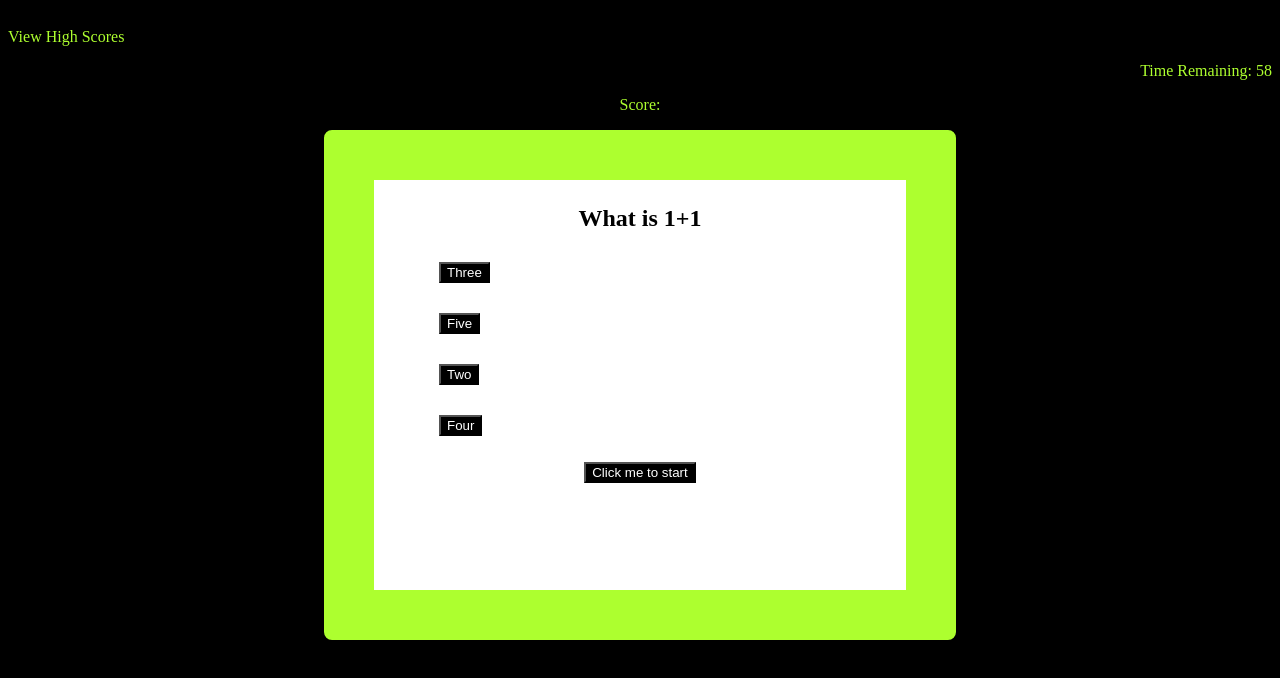
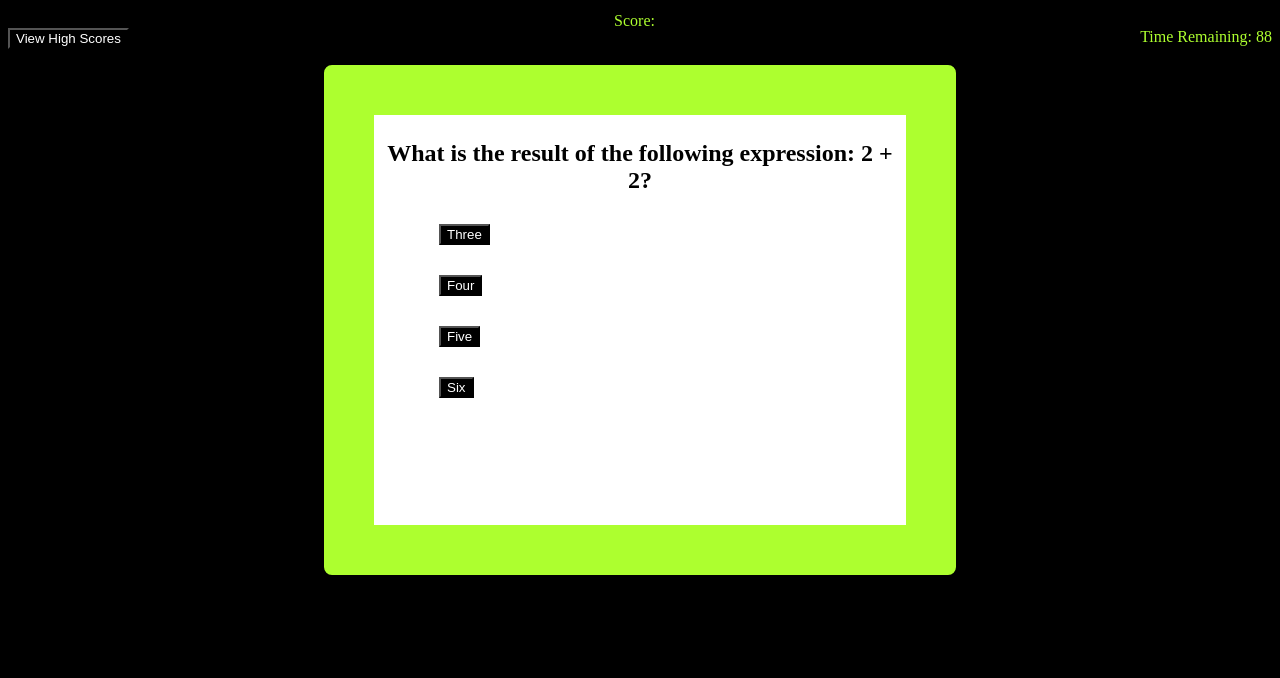
Before and after one commit to kbliss86/web-api-code-quiz, a plain HTML site: page index.html in a window 1280 px wide. Both pictures are taken after a click on the button "Click me to start". Shown: the part 98-776 px from the top of the page. Drawn offline with Linux system fonts and the light colour scheme.

Commit message:
added some adjustments to CSS to better position the nav bar, added in the javascript to handle the addition of highscores to local storage as well as a function to display them, added button to nav bar for High Scores as well as some comments

```diff
--- a/assets/css/style.css
+++ b/assets/css/style.css
@@ -16,26 +16,29 @@
     justify-content: center;
 }
 
+.header nav {
+    display: flex;
+    justify-content: center;
+}
+
 .header nav p {
-    /* display: inline-block; */
+    display: inline;
     color: greenyellow;
-    flex-direction: row;
 }
 
 #high-score {
-    /* justify-content: start; */
-    /* align-self: start; */
-    text-align: start;
+   order: 1;
+   margin-right: auto;
 }
 
 #score {
-    text-align: center;
+    order: 2;
+    margin: 0 auto;
 }
 
 #timer {
-    /* justify-content: end; */
-    /* align-self: end; */
-    text-align: end;
+    order: 3;
+    margin-left: auto;
 }
 
 main {
--- a/assets/js/script.js
+++ b/assets/js/script.js
@@ -1,4 +1,5 @@
-// variables
+// --Global Variable Start Here--
+// html element variables
 var questionEl = document.getElementById("question-display");
 var startButEl = document.getElementById("start-button");
 var optionOneEl = document.getElementById("option-one");
@@ -6,6 +7,7 @@ var optionTwoEl = document.getElementById("option-two");
 var optionThreeEl = document.getElementById("option-three");
 var optionFourEl = document.getElementById("option-four");
 var scoreEl = document.getElementById("score");
+var scoreBtnEl = document.getElementById("score-button");
 // score variables
 var score = 0;
 
@@ -17,50 +19,83 @@ optionFourEl.style.display = "none";
 
 //timer variables
 var timerEl = document.getElementById("timer");
-var secondsLeft = 60;
+var secondsLeft = 90;
 var secondsSubtract = 0;
 
 //question variables
 var questionOne = {
-    question: "What is 1+1",
-    options: ["Three", "Five", "Two", "Four"],
-    correctOption: 2
+    question: "What is the result of the following expression: 2 + 2?",
+    options: ["Three", "Four", "Five", "Six"],
+    correctOption: 1
 };
 
 var questionTwo = {
-    question: "How do you Spell the word CODE",
-    options: ["COD", "CODE", "CODY", "CO"],
+    question: "How do you declare a variable in JavaScript?",
+    options:  ["var", "let", "const", "declare"],
+    correctOption: 0
+};
+
+var questionThree = {
+    question: "What is the output of the following code snippet?\n\console.log(typeof 'Hello');",
+    options: ["number", "string", "boolean", "undefined"],
     correctOption: 1
 };
 
-var questionThree = {
-    question: "What is the Pro football team in Chicago",
-    options: ["LIONS", "SEALS", "BIRDS", "BEARS"],
-    correctOption: 3
-};
-
 var questionFour = {
-    question: "What is bigger than a pond but smaller than a ocean",
-    options: ["LAKE", "PUDDLE", "SOUND", "BAY"],
+    question: "Which method is used to add an element to the end of an array in JavaScript?",
+    options:  ["push()", "pop()", "shift()", "unshift()"],
     correctOption: 0
 };
 
 var questionFive = {
-    question: "What gets wet as it dries",
-    options: ["acorn", "grass", "towel", "paint"],
+    question: "What is the result of the following expression: 10 % 3?",
+    options: ["Zero", "One", "Two", "Three"],
     correctOption: 2
 };
 
-var questions = [questionOne, questionTwo, questionThree, questionFour, questionFive];
+var questionSix = {
+    question: "How do you write a single-line comment in JavaScript?",
+    options: ["/* Comment */", "// Comment", "<!-- Comment -->", "# Comment"],
+    correctOption: 1
+};
+
+var questionSeven = {
+    question: "What is the output of the following code snippet?\n\"console.log(2 === '2');",
+    options: ["true", "false", "undefined", "NaN"],
+    correctOption: 1
+};
+
+var questionEight = {
+    question: "Which method is used to remove the last element from an array in JavaScript?",
+    options:  ["push()", "pop()", "shift()", "unshift()"],
+    correctOption: 1
+};
+
+var questionNine = {
+    question: "How do you convert a string to lowercase in JavaScript?v",
+    options: ["toLowerCase()", "toUpperCase()", "charAt()", "concat()"],
+    correctOption: 0
+};
+
+var questionTen = {
+    question: "What is the output of the following code snippet?\n\console.log(5 > 3 && 10 < 8);",
+    options:  ["true", "false", "undefined", "NaN"],
+    correctOption: 1
+};
+
+var questions = [questionOne, questionTwo, questionThree, questionFour, questionFive, questionSix, questionSeven, questionEight, questionNine, questionTen];
 var questionsIndex = 0;
+//--Global Variable End Here--
 
+//--Function Start Here--
 function setTime() {
     var timerInterval =setInterval(function() {
         secondsLeft--;
         timerEl.textContent = "Time Remaining: " + secondsLeft;
 
-        if(secondsLeft ===0) {
+        if(secondsLeft ===0 || questionsIndex === questions.length) {
             clearInterval(timerInterval);
+            timerEl.textContent = "Time Remaining: 0"
             sendMessage();
         }
     }, 1000);
@@ -70,24 +105,35 @@ function setTime() {
 function checkAnswers(selectedIndex) {
     var currentQuestion = questions[questionsIndex];
     if (selectedIndex === currentQuestion.correctOption) {
-        score+= 10;
+        score+= secondsLeft;
     } else {
         secondsLeft-= 10;
     }
-    console.log(currentQuestion.question);
-    console.log(currentQuestion.options);
-    console.log(currentQuestion.correctOption);
-    console.log(selectedIndex);
     questionsIndex++;
+    scoreEl.textContent = "Score: " + score;
+    if(secondsLeft ===0 || questionsIndex === questions.length) {
+        addHighScore();
+    } else {
     startGame();
-    scoreEl.textContent = "Score: " + score;
+    };
 }
 
 
 function sendMessage() {
-    questionEl.textContent = "Game Over! Your Score Was: " + score;
+    questionEl.textContent = "Game Over!";
 }
 
+function addHighScore() {
+    var highscores = {};
+if (JSON.parse(localStorage.getItem("highscores")) !== null) {
+    highscores = JSON.parse(localStorage.getItem("highscores"))
+        }
+    if (window.confirm("would you like to add your score to the high scores list?")) {
+        var name = prompt("What is your initials");
+        highscores[name] = score;
+        localStorage.setItem("highscores", JSON.stringify(highscores));
+        }
+    }
 
 function eventListenerAdd() {
     optionOneEl.addEventListener("click", function(event) {
@@ -112,35 +158,26 @@ function eventListenerAdd() {
 }
 
 function startGame() {
+    startButEl.style.display = "none";
     if (questionsIndex < questions.length && secondsLeft > 0) {
        var currentQuestion = questions[questionsIndex];
        questionEl.textContent = currentQuestion.question;
 
         optionOneEl.textContent = currentQuestion.options[0];
         optionOneEl.style.display = "block";
-        // optionOneEl.addEventListener("click", function() {
-        // checkAnswsers(0);
-        // });
 
         optionTwoEl.textContent = currentQuestion.options[1];
         optionTwoEl.style.display = "block";
-        // optionTwoEl.addEventListener("click", function() {
-        // checkAnswsers(1);
-        // });
 
         optionThreeEl.textContent = currentQuestion.options[2];
         optionThreeEl.style.display = "block";
-        // optionThreeEl.addEventListener("click", function() {
-        // checkAnswsers(2);
-        // });
 
         optionFourEl.textContent = currentQuestion.options[3];
         optionFourEl.style.display = "block";
-        // optionFourEl.addEventListener("click", function() {
-        // // checkAnswsers(3);
-        // // });
 
-        } else sendMessage();
+        } else {
+        sendMessage();
+        }
 }
 
 startButEl.addEventListener("click", function() {
@@ -148,3 +185,17 @@ startButEl.addEventListener("click", function() {
     setTime();
     eventListenerAdd();
 });
+
+scoreBtnEl.addEventListener("click", function() {
+    var highscores = JSON.parse(localStorage.getItem("highscores"));
+    if (highscores !== null && Object.keys(highscores).length > 0) {
+        var message = "High Scores:\n\n";
+        for (var name in highscores) {
+            var score = highscores[name];
+            message += name + ": " + score + "\n";
+        }
+        alert(message);
+    }   else {
+        alert("No High Scores to Display");
+    }
+});
--- a/index.html
+++ b/index.html
@@ -11,7 +11,7 @@
     <header class="header">
       <h1>Code Quiz</h1>
       <nav>
-        <p id="high-score">View High Scores</p>
+        <p id="high-score"><button id="score-button">View High Scores</button></p>
         <p id="timer">Time:</p>
         <p id="score">Score:</p>
       </nav>
```
